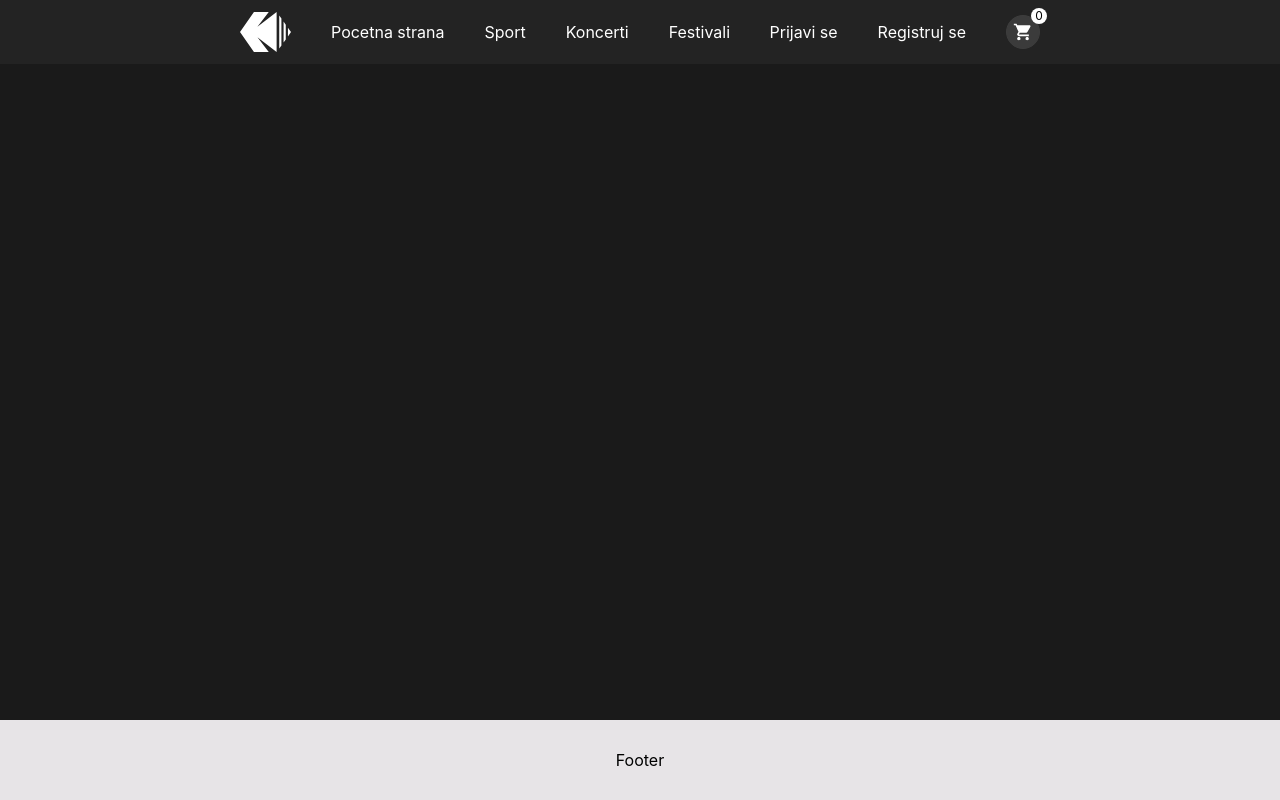
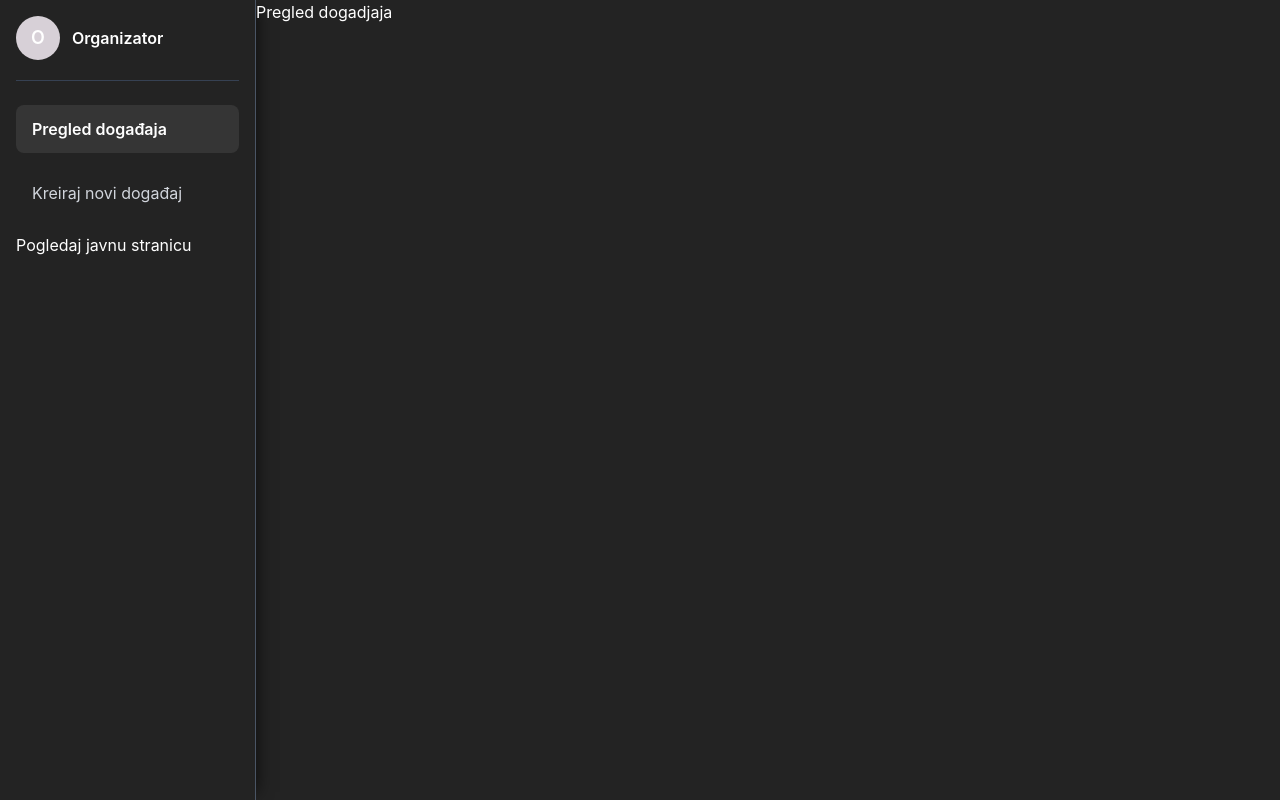
Before and after one commit to NinaPuzo/eventos-frontend, a React (Vite) app: page /organizer/events in a window 1280 px wide. Built offline with nearby package versions, Linux system fonts and the light colour scheme.

Commit message:
Organizator in progress

```diff
--- a/src/App.tsx
+++ b/src/App.tsx
@@ -1,4 +1,4 @@
-import { Route, Routes } from "react-router-dom";
+import { Navigate, Route, Routes, useLocation } from "react-router-dom";
 import "./App.css";
 import HomePage from "./pages/HomePage";
 import LoginPage from "./pages/LoginPage";
@@ -14,11 +14,23 @@ import CartPage from "./pages/CartPage";
 import { getUser } from "./api/userService";
 import AuthContext from "./context/AuthContext";
 import CheckoutPage from "./pages/CheckoutPage";
+import OrganizerLayout from "./pages/organizer/OrganizerLayout";
+import OrganizerEventsPage from "./pages/organizer/OrganizerEventsPage";
+import CreateEventPage from "./pages/organizer/CreateEventPage";
 
 function App() {
-  const [userRoleId, setUserRoleId] = useState("1");
+  const authContext = useContext(AuthContext);
+  const location = useLocation();
 
-  const authContext = useContext(AuthContext);
+  const isOrganizerPage = location.pathname.startsWith("/organizer");
+
+  const [error, setError] = useState("");
+
+  if (!authContext) {
+    throw new Error("App mora biti unutar AuthProvider-a");
+  }
+
+  const { currentUser } = authContext;
 
   useEffect(() => {
     async function getCurrentUser() {
@@ -32,8 +44,12 @@ function App() {
   }, []);
 
   return (
-    <div className="flex flex-col min-h-screen bg-[#1A1A1A]">
-      <Header />
+    <div
+      className={`flex flex-col min-h-screen ${
+        isOrganizerPage ? "bg-[#232323]" : "bg-[#1A1A1A]"
+      }`}
+    >
+      {!isOrganizerPage && <Header />}
 
       <main className="flex-1">
         <Routes>
@@ -49,15 +65,21 @@ function App() {
             element={
               <ProtectedRoute
                 element={<AdminPage />}
-                allowedRoleIds={["1"]}
-                userRoleId={userRoleId}
+                allowedRoleIds={["3FF45A87-26B1-4D17-A18A-EC3A63EF9969"]}
+                userRoleId={currentUser?.roleId ?? ""}
               ></ProtectedRoute>
             }
           />
+          {/* Vratiti ProtectedRoute kada backend počne da vraća roleId */}
+          <Route path="/organizer" element={<OrganizerLayout />}>
+            <Route index element={<Navigate to="events" replace />} />
+            <Route path="events" element={<OrganizerEventsPage />} />
+            <Route path="events/create" element={<CreateEventPage />} />
+          </Route>
         </Routes>
       </main>
 
-      <Footer />
+      {!isOrganizerPage && <Footer />}
     </div>
   );
 }
--- /dev/null
+++ b/src/components/organizer/OrganizerSideBar.tsx
@@ -0,0 +1,55 @@
+import { useContext } from "react";
+import { NavLink } from "react-router-dom";
+import AuthContext from "../../context/AuthContext";
+
+function OrganizerSideBar() {
+  const authContext = useContext(AuthContext);
+
+  if (!authContext) {
+    throw new Error("OrganizerSideBar mroa biti unutar AuthProvider-a.");
+  }
+
+  const { currentUser } = authContext;
+
+  const initial = currentUser?.firstName?.charAt(0).toUpperCase() ?? "O";
+
+  const linkClassName = ({ isActive }: { isActive: boolean }) =>
+    `block rounded-lg px-4 py-3 transition-colors ${
+      isActive
+        ? "bg-[#353535] font-semibold text-white"
+        : "text-gray-300 hover:bg-[#2C2C2C] hover:text-white"
+    }`;
+
+  return (
+    <aside className="w-full border-b border-gray-600 p-4 md:min-h-screen md:w-64 md:border-r md:border-b-0  shadow-[0_6px_12px_-8px_rgba(0,0,0,0.7)] md:shadow-[8px_0_16px_-8px_rgba(0,0,0,0.7)]">
+      <div className="mb-6 flex items-center gap-3 border-b border-gray-700 pb-5">
+        <div className="flex h-11 w-11 shrink-0 items-center justify-center rounded-full bg-mauve-300 text-lg font-semibold text-white">
+          {initial}
+        </div>
+
+        <div className="min-w-0">
+          <p className="truncate font-semibold text-white">
+            {currentUser
+              ? `${currentUser.firstName} ${currentUser.lastName}`
+              : "Organizator"}
+          </p>
+
+          <p className="truncate text-sm text-gray-400">{currentUser?.email}</p>
+        </div>
+      </div>
+
+      <nav className="flex flex-col gap-4">
+        <NavLink to="/organizer/events" end className={linkClassName}>
+          Pregled događaja
+        </NavLink>
+
+        <NavLink to="/organizer/events/create" className={linkClassName}>
+          Kreiraj novi događaj
+        </NavLink>
+
+        <NavLink to="/">Pogledaj javnu stranicu</NavLink>
+      </nav>
+    </aside>
+  );
+}
+export default OrganizerSideBar;
--- /dev/null
+++ b/src/pages/OrganizerEventPage.tsx
@@ -0,0 +1,45 @@
+import { useContext, useEffect, useState } from "react";
+import AuthContext from "../context/AuthContext";
+import { getEvents } from "../api/eventsService";
+import type { Event } from "@shared/types/Event";
+
+function OrganizerEventPage() {
+  const [myEvents, setMyEvents] = useState<Event[]>([]);
+  const [error, setError] = useState("");
+
+  const authContext = useContext(AuthContext);
+
+  if (!authContext) {
+    throw new Error("OrganizerPage mora biti u okviru AuthProvider-a");
+  }
+
+  const { currentUser } = authContext;
+  const organizerId = currentUser?.id;
+
+  useEffect(() => {
+    async function loadMyEvents() {
+      if (!organizerId) {
+        return;
+      }
+
+      try {
+        const allEvents = await getEvents();
+
+        const organizerEvents = allEvents.filter(
+          (event) => event.userId === organizerId,
+        );
+
+        setMyEvents(organizerEvents);
+      } catch (error) {
+        console.error("Greska pri učitavanju događaja organizatora.", error);
+      }
+    }
+    loadMyEvents();
+  }, [organizerId]);
+  return (
+    <div>
+      <h1></h1>
+    </div>
+  );
+}
+export default OrganizerEventPage;
--- /dev/null
+++ b/src/pages/organizer/CreateEventPage.tsx
@@ -0,0 +1,8 @@
+function CreateEventPage() {
+  return (
+    <div>
+      <h1>Kreiraj dogadjaj</h1>
+    </div>
+  );
+}
+export default CreateEventPage;
--- /dev/null
+++ b/src/pages/organizer/OrganizerEventsPage.tsx
@@ -0,0 +1,8 @@
+function OrganizerEventsPage() {
+  return (
+    <div>
+      <h1>Pregled dogadjaja</h1>
+    </div>
+  );
+}
+export default OrganizerEventsPage;
--- /dev/null
+++ b/src/pages/organizer/OrganizerLayout.tsx
@@ -0,0 +1,23 @@
+import { Outlet } from "react-router-dom";
+import OrganizerSideBar from "../../components/organizer/OrganizerSideBar";
+
+function OrganizerLayout() {
+  return (
+    /*<div className="flex min-h-screen flex-col bg-white md:flex-row">
+      <OrganizerSideBar />
+
+      <main className="min-w-0 flex-1 px-4 py-6 sm:px-6 lg:px-10">
+        <Outlet />
+      </main>
+    </div>*/
+
+    <div className="flex min-h-screen flex-col md:flex-row text-white">
+      <OrganizerSideBar />
+
+      <main className="min-w-0 flex-1">
+        <Outlet />
+      </main>
+    </div>
+  );
+}
+export default OrganizerLayout;
--- a/src/shared/types/User.ts
+++ b/src/shared/types/User.ts
@@ -1,6 +1,7 @@
 export type User = {
-  id: number;
+  id: string;
   firstName: string;
   lastName: string;
   email: string;
+  roleId: string;
 };
```
Also changed, not shown: src/components/organizer/OrganizerEventCard.tsx (added).
